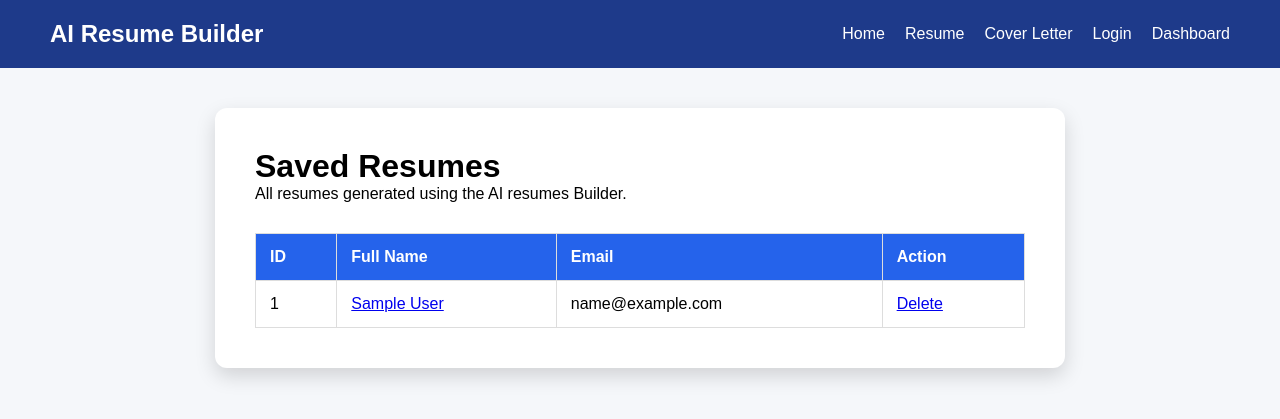
After one commit to Saint-dev-svg/AI-Resume-Builder, a Flask app: page /dashboard in a window 1280 px wide. The commit adds this page. Shown: the top 419 px of the page. Run offline with Flask 3, Linux system fonts and the light colour scheme; tables that the repository leaves empty hold one stand-in row (values such as "Sample post").

Commit message:
Add resume dashboard with view and delete functionality

```diff
--- a/app.py
+++ b/app.py
@@ -2,7 +2,7 @@ from flask import Flask, render_template, request, redirect, url_for, send_file
 from ai_helper import generate_summary
 from config import Config
 from pdf_generator import create_resume_pdf
-from database.db import init_db, save_resume
+from database.db import init_db, save_resume, get_all_resumes, get_resume_by_id, delete_resume
 
 
 app = Flask(__name__)
@@ -103,5 +103,32 @@ def download_resume():
         mimetype="application/pdf"
     )
 
+@app.route("/dashboard")
+def dashboard():
+    resumes = get_all_resumes()
+
+    return render_template(
+        "dashboard.html",
+        resumes = resumes
+    )
+
+@app.route("/resume/<int:resume_id>")
+def view_resume(resume_id):
+
+    resume = get_resume_by_id(resume_id)
+    print(resume)
+
+    return render_template(
+        "view_resume.html",
+        resume = resume
+    )
+
+@app.route("/delete/<int:resume_id>")
+def delete_resume_route(resume_id):
+
+    delete_resume(resume_id)
+
+    return redirect(url_for("dashboard"))
+
 if __name__ == "__main__":
     app.run(debug=True)
--- a/database/db.py
+++ b/database/db.py
@@ -52,3 +52,46 @@
 
     conn.commit()
     conn.close()
+
+def get_all_resumes():
+    conn = sqlite3.connect(DB_PATH)
+    cursor = conn.cursor()
+
+    cursor.execute("""
+        SELECT id, full_name, email
+        FROM resumes
+        ORDER BY id DESC
+    """)
+
+    resumes = cursor.fetchall()
+    conn.close()
+
+    return resumes
+
+def get_resume_by_id(resume_id):
+    conn = sqlite3.connect(DB_PATH)
+    cursor = conn.cursor()
+
+    cursor.execute("""
+        SELECT *
+        FROM resumes
+        WHERE id = ?
+    """, (resume_id,))
+
+    resume = cursor.fetchone()
+
+    conn.close()
+
+    return resume
+
+def delete_resume(resume_id):
+    conn = sqlite3.connect(DB_PATH)
+    cursor = conn.cursor()
+
+    cursor.execute("""
+        DELETE FROM resumes
+        WHERE id = ?
+    """, (resume_id,))
+
+    conn.commit()
+    conn.close()
--- a/static/css/style.css
+++ b/static/css/style.css
@@ -159,6 +159,32 @@ label{
     line-height: 1.8;
 }
 
+.dashboard-table{
+    width: 100%;
+    border-collapse: collapse;
+    margin-top: 30px;
+}
+
+.dashboard-table th,
+.dashboard-table td {
+    border: 1px solid #ddd;
+    padding: 14px;
+    text-align: left;
+}
+
+.dashboard-table th {
+    background-color: #2563eb;
+    color: white;
+}
+
+.dashboard-table tr:nth-child(even) {
+    background-color: #f8fafc;
+}
+
+.dashboard-table tr:hover {
+    background-color: #eef4ff;
+}
+
 @media (max-width: 768px) {
 
     nav {
--- a/templates/base.html
+++ b/templates/base.html
@@ -20,6 +20,7 @@
             <li><a href="{{ url_for('resume') }}">Resume</a></li>
             <li><a href="{{ url_for('cover_letter') }}">Cover Letter</a></li>
             <li><a href="{{ url_for('login') }}">Login</a></li>
+            <li><a href="{{ url_for('dashboard') }}">Dashboard</a></li>
         </ul>
 
     </nav>
--- /dev/null
+++ b/templates/dashboard.html
@@ -0,0 +1,47 @@
+{%extends  "base.html" %}
+{% block content %}
+
+<div class="resume-preview">
+
+    <h1>Saved Resumes</h1>
+    <p>All resumes generated using the AI resumes Builder.</p>
+
+    <table class="dashboard-table">
+        <thead>
+            <tr>
+                <th>ID</th>
+                <th>Full Name</th>
+                <th>Email</th>
+                <th>Action</th>
+            </tr>
+        </thead>
+
+        <tbody>
+
+            {% for resume in resumes %}
+
+            <tr>
+                <td>{{ resume[0] }}</td>
+
+                <td>
+                    <a href="{{url_for('view_resume', resume_id = resume[0]) }}">{{ resume[1] }}</a>
+                </td>
+
+                <td>{{ resume[2] }}</td>
+
+                <td>
+                    <a href="{{ url_for('delete_resume_route', resume_id = resume[0]) }}"
+                    onclick="return confirm('Are you sure you want to delete this resume?');">
+                    Delete
+                    </a>
+                </td>
+            </tr>
+
+            {% endfor %}
+
+        </tbody>
+    </table>
+
+</div>
+
+{% endblock %}
```
Also changed, not shown: templates/view_resume.html (added, +35 -0 lines), database/resume.db.
